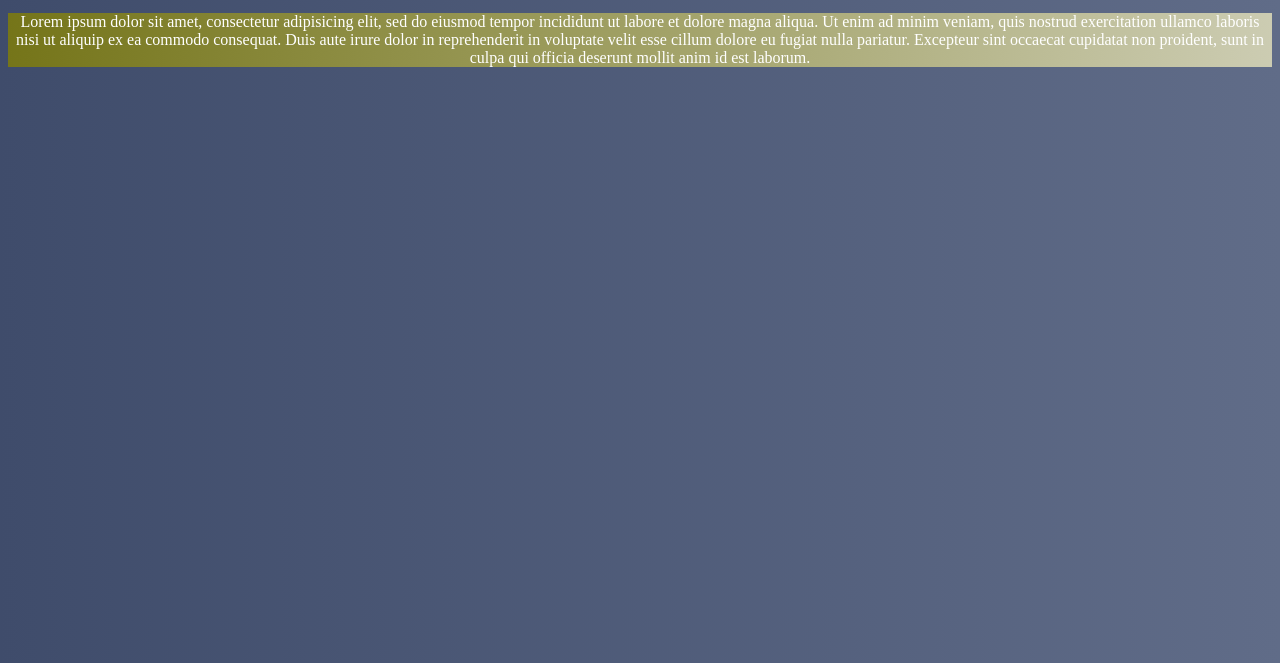
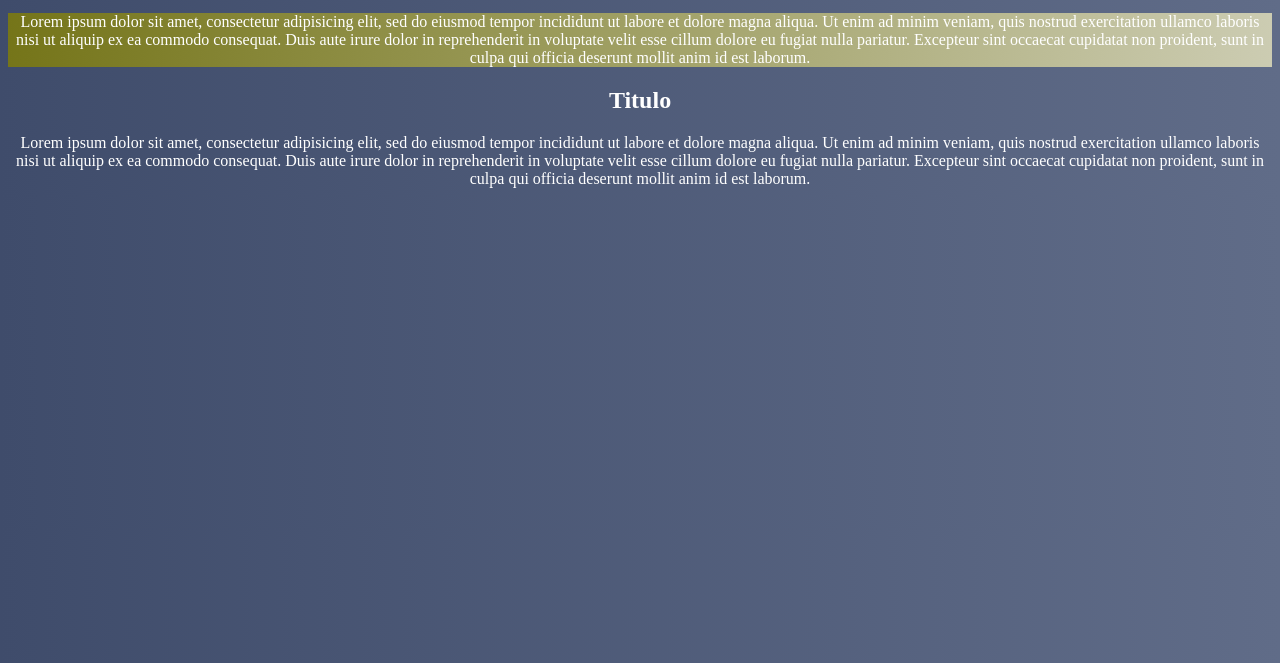
Before and after one commit to mvictorms/tut1, a plain HTML site: page index.html in a window 1280 px wide. Shown: the part 137-800 px from the top of the page. Drawn offline with Linux system fonts and the light colour scheme.

Commit message:
agregado article

```diff
--- a/index.html
+++ b/index.html
@@ -25,5 +25,15 @@
 	proident, sunt in culpa qui officia deserunt mollit anim id est laborum.
 	</p>
 
+	<article>
+		<h2>Titulo</h2>
+		Lorem ipsum dolor sit amet, consectetur adipisicing elit, sed do eiusmod
+		tempor incididunt ut labore et dolore magna aliqua. Ut enim ad minim veniam,
+		quis nostrud exercitation ullamco laboris nisi ut aliquip ex ea commodo
+		consequat. Duis aute irure dolor in reprehenderit in voluptate velit esse
+		cillum dolore eu fugiat nulla pariatur. Excepteur sint occaecat cupidatat non
+		proident, sunt in culpa qui officia deserunt mollit anim id est laborum.
+	</article>
+
 </body>
 </html>
--- a/styles/style.css
+++ b/styles/style.css
@@ -4,6 +4,11 @@ body{
 	background: linear-gradient(to right, #3f4c6b, #606c88); /* W3C, IE 10+/ Edge, Firefox 16+, Chrome 26+, Opera 12+, Safari 7+ */
 	color: #fff;
 	text-align: center;
+}
+
+h2{
+	text-indent: left;
+	font-style: bold;
 }
 
 .ptest{
```
